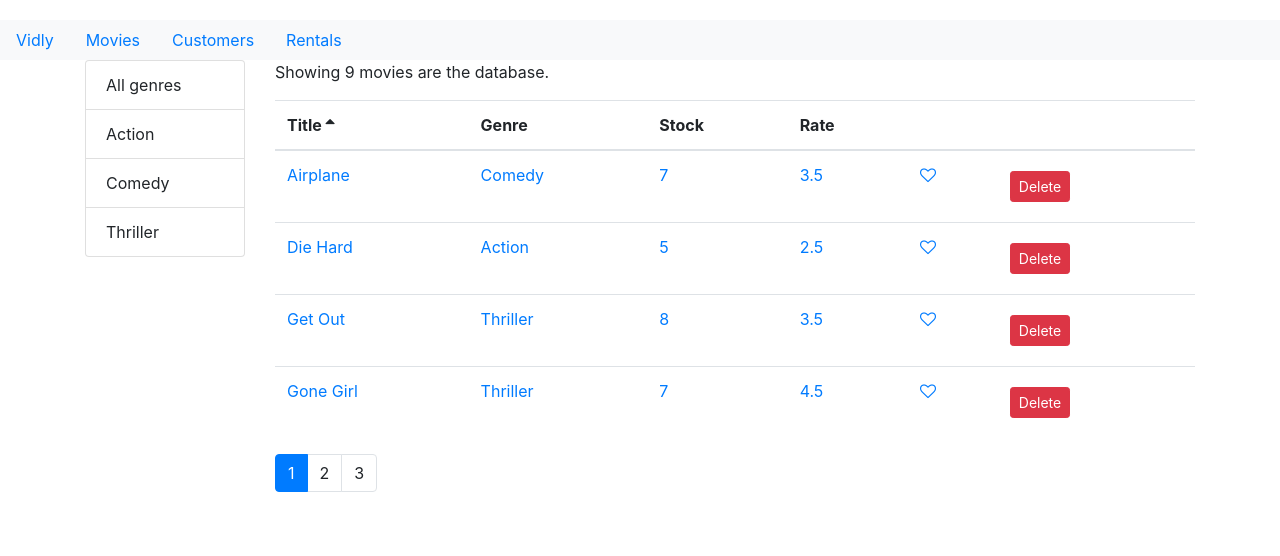
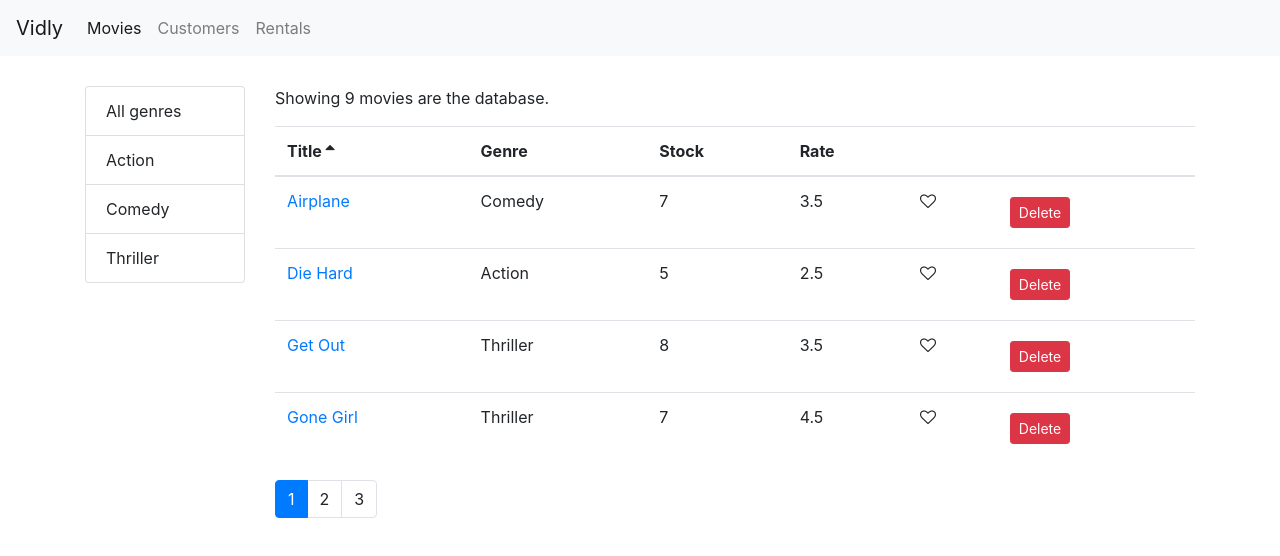
Before and after one commit to tege1984/vidley-frontend, a React (Create React App) app: page /movies in a window 1280 px wide. Shown: the top 556 px of the page. Built offline with nearby package versions, Linux system fonts and the light colour scheme.

Commit message:
router project completed

```diff
--- a/src/App.js
+++ b/src/App.js
@@ -1,38 +1,18 @@
 import React, { Component } from "react";
 import "./App.css";
 import Movies from "./components/movies";
-import { NavLink, Route, Switch, Redirect } from "react-router-dom";
+import { Route, Switch, Redirect } from "react-router-dom";
 import Customers from "./components/customers";
 import Rentals from "./components/rentals";
 import NotFound from "./components/notFound";
 import MoviesForm from "./components/moviesForm";
+import NavBar from "./components/navBar";
 
 class App extends Component {
   render() {
     return (
       <React.Fragment>
-        <ul className="nav bg-light">
-          <li className="nav-item">
-            <NavLink className="nav-link" to="/movies">
-              Vidly
-            </NavLink>
-          </li>
-          <li className="nav-item">
-            <NavLink className="nav-link" to="/movies">
-              Movies
-            </NavLink>
-          </li>
-          <li className="nav-item">
-            <NavLink className="nav-link" to="/customers">
-              Customers
-            </NavLink>
-          </li>
-          <li className="nav-item">
-            <NavLink className="nav-link" to="/rentals">
-              Rentals
-            </NavLink>
-          </li>
-        </ul>
+        <NavBar />
 
         <main role="main" className="container">
           <Switch>
--- a/src/components/common/TableBody.jsx
+++ b/src/components/common/TableBody.jsx
@@ -1,6 +1,5 @@
 import React, { Component } from "react";
 import _ from "lodash";
-import { Link } from "react-router-dom";
 
 class TableBody extends Component {
   renderCell = (item, column) => {
@@ -18,10 +17,7 @@
           <tr key={item._id}>
             {columns.map(column => (
               <td key={this.createKey(item, column)}>
-                <Link to={`/movies/${item._id}`}>
-                  {" "}
-                  {this.renderCell(item, column)}{" "}
-                </Link>
+                {this.renderCell(item, column)}
               </td>
             ))}
           </tr>
--- a/src/components/moviesForm.jsx
+++ b/src/components/moviesForm.jsx
@@ -1,19 +1,17 @@
-import React, { Component } from "react";
+import React from "react";
 
-class MoviesForm extends Component {
-  handleClick = () => {
-    this.props.history.push("/movies");
-  };
-  render() {
+const MoviesForm = ({ match, history }) => {
   return (
     <div>
-        <h1> movies Form {this.props.match.params.id} </h1>
-        <button onClick={this.handleClick} className="btn btn-primary">
+      <h1> movies Form {match.params.id} </h1>
+      <button
+        onClick={() => history.push("/movies")}
+        className="btn btn-primary"
+      >
         Save
       </button>
     </div>
   );
-  }
-}
+};
 
 export default MoviesForm;
--- a/src/components/moviesTable.jsx
+++ b/src/components/moviesTable.jsx
@@ -1,11 +1,18 @@
 import React, { Component } from "react";
 import Like from "./common/Like";
 import Table from "./common/Table";
+import { Link } from "react-router-dom";
 
 class MoviesTable extends Component {
   render() {
     const columns = [
-      { path: "title", lable: "Title" },
+      {
+        path: "title",
+        lable: "Title",
+        content: movie => (
+          <Link to={`/movies/${movie._id}`}>{movie.title} </Link>
+        )
+      },
       { path: "genre.name", lable: "Genre" },
       { path: "numberInStock", lable: "Stock" },
       { path: "dailyRentalRate", lable: "Rate" },
--- /dev/null
+++ b/src/components/navBar.jsx
@@ -0,0 +1,43 @@
+import React from "react";
+import { Link, NavLink } from "react-router-dom";
+const NavBar = () => {
+  return (
+    <nav className="navbar navbar-expand-lg navbar-light bg-light">
+      <Link className="navbar-brand" to="/">
+        Vidly
+      </Link>
+      <button
+        className="navbar-toggler"
+        type="button"
+        data-toggle="collapse"
+        data-target="#navbarNav"
+        aria-controls="navbarNav"
+        aria-expanded="false"
+        aria-label="Toggle navigation"
+      >
+        <span className="navbar-toggler-icon" />
+      </button>
+      <div className="collapse navbar-collapse" id="navbarNav">
+        <ul className="navbar-nav">
+          <li className="nav-item">
+            <NavLink className="nav-link" to="/movies">
+              Movies
+            </NavLink>
+          </li>
+          <li className="nav-item">
+            <NavLink className="nav-link" to="/customers">
+              Customers
+            </NavLink>
+          </li>
+          <li className="nav-item">
+            <NavLink className="nav-link" to="/rentals">
+              Rentals
+            </NavLink>
+          </li>
+        </ul>
+      </div>
+    </nav>
+  );
+};
+
+export default NavBar;
--- a/src/index.css
+++ b/src/index.css
@@ -1,7 +1,10 @@
 body {
   margin: 0;
-  padding: 20px 0 0 0;
+  padding: 0 0 0 0;
   font-family: sans-serif;
+}
+.navbar {
+  margin-bottom: 30px;
 }
 
 .clickable {
```
Lines whose indentation alone changed are shown as unchanged.
